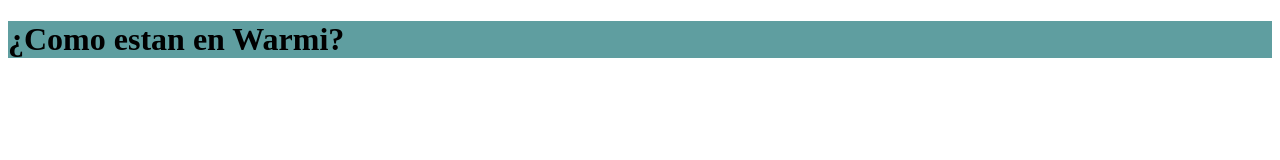
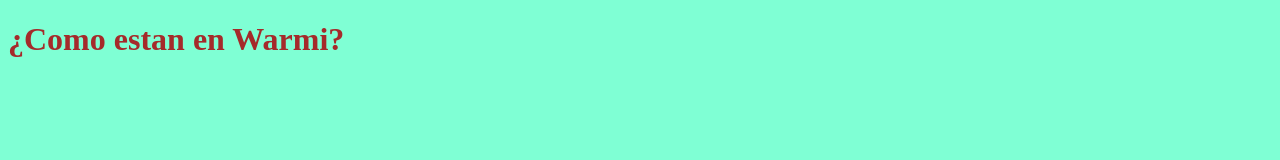
Before and after one commit to ManuOSMx/warmi, a plain HTML site: page index.html in a window 1280 px wide. Drawn offline with Linux system fonts and the light colour scheme.

Commit message:
Colores feos agregados

```diff
--- a/assets/css/style.css
+++ b/assets/css/style.css
@@ -1,3 +1,8 @@
-h1 {
-    background-color: cadetblue;
+
+body {
+    background-color: aquamarine;
 }
+
+#editar {
+    color: brown;
+}
```
Also changed, not shown: about.html (added, +12 -0 lines).
